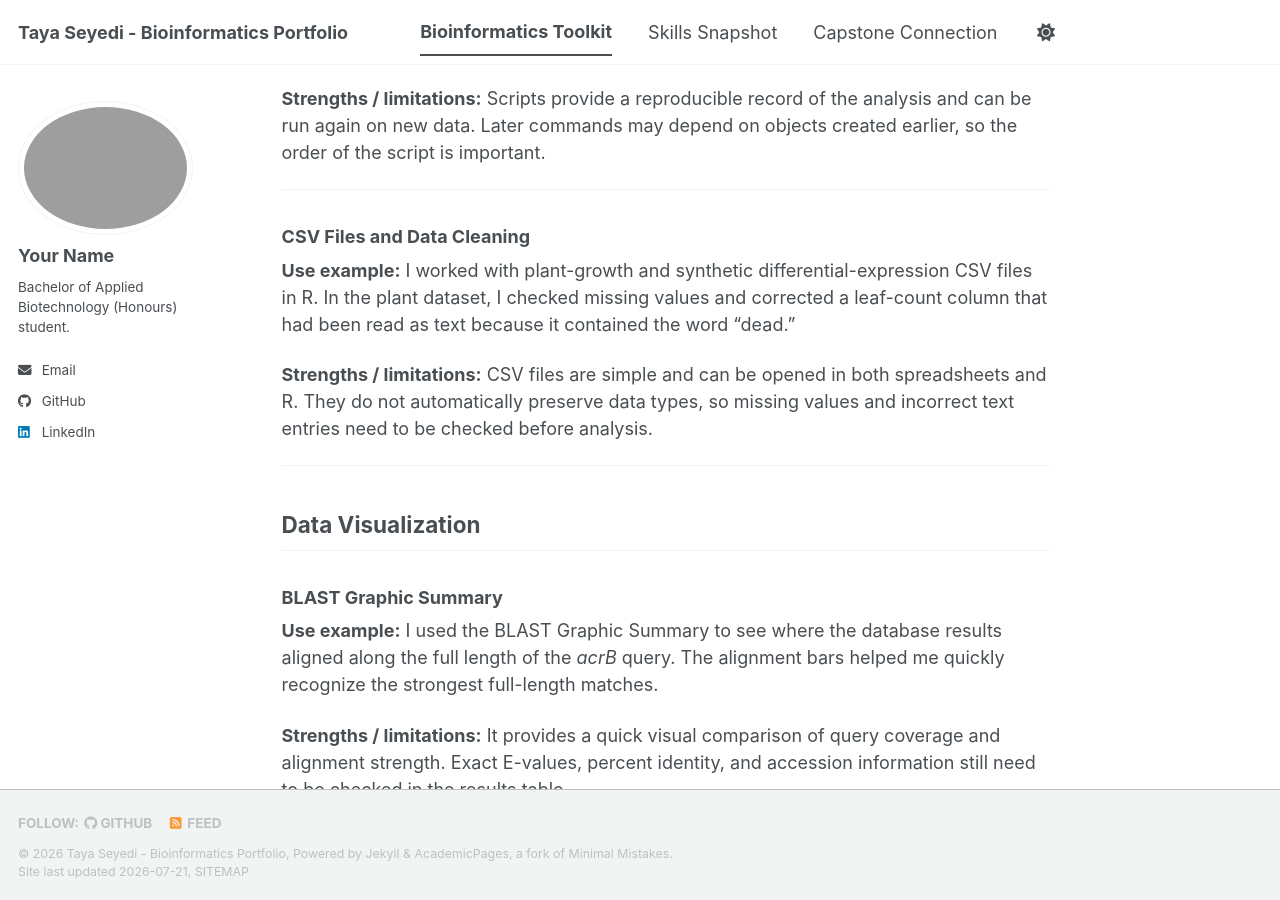
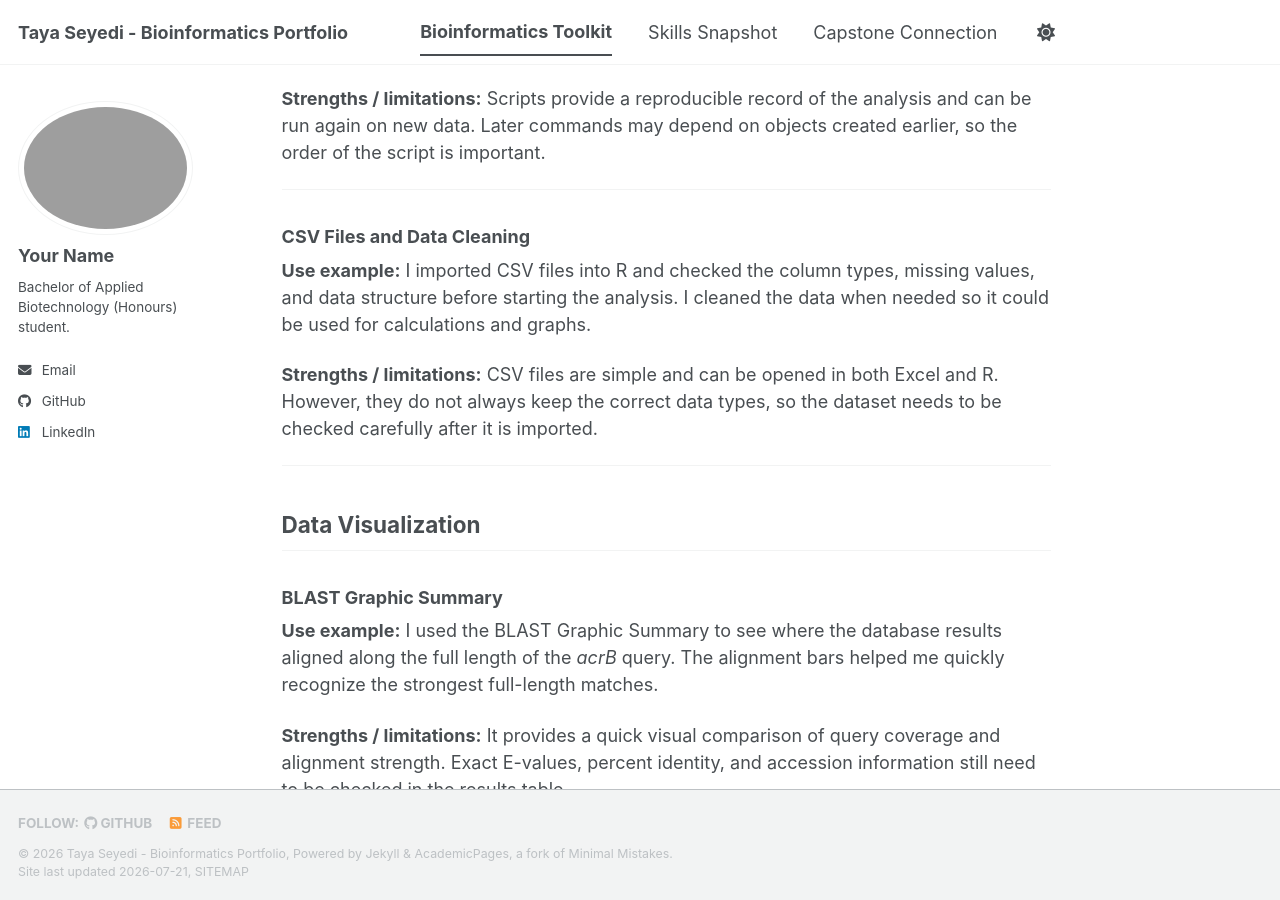
Before and after one commit to Taya-Sd/biot74000-portfolio, a Jekyll site: the page built from _pages/toolkit.md, in a window 1280 px wide and 900 px high, scrolled down 4601 px. Built offline with Jekyll 4.4.1, drawn with Linux system fonts in a browser that asks for light colours; a script bundle is joined from its source files by our own code; library files that are not in the unit come from our copies.

Commit message:
Update toolkit.md

```diff
--- a/_pages/toolkit.md
+++ b/_pages/toolkit.md
@@ -138,9 +138,9 @@ _This toolkit summarizes the main bioinformatics tools, databases, file formats,
 
 ### CSV Files and Data Cleaning
 
-**Use example:** I worked with plant-growth and synthetic differential-expression CSV files in R. In the plant dataset, I checked missing values and corrected a leaf-count column that had been read as text because it contained the word “dead.”
+**Use example:** I imported CSV files into R and checked the column types, missing values, and data structure before starting the analysis. I cleaned the data when needed so it could be used for calculations and graphs.
 
-**Strengths / limitations:** CSV files are simple and can be opened in both spreadsheets and R. They do not automatically preserve data types, so missing values and incorrect text entries need to be checked before analysis.
+**Strengths / limitations:** CSV files are simple and can be opened in both Excel and R. However, they do not always keep the correct data types, so the dataset needs to be checked carefully after it is imported.
 
 ---
 
```
